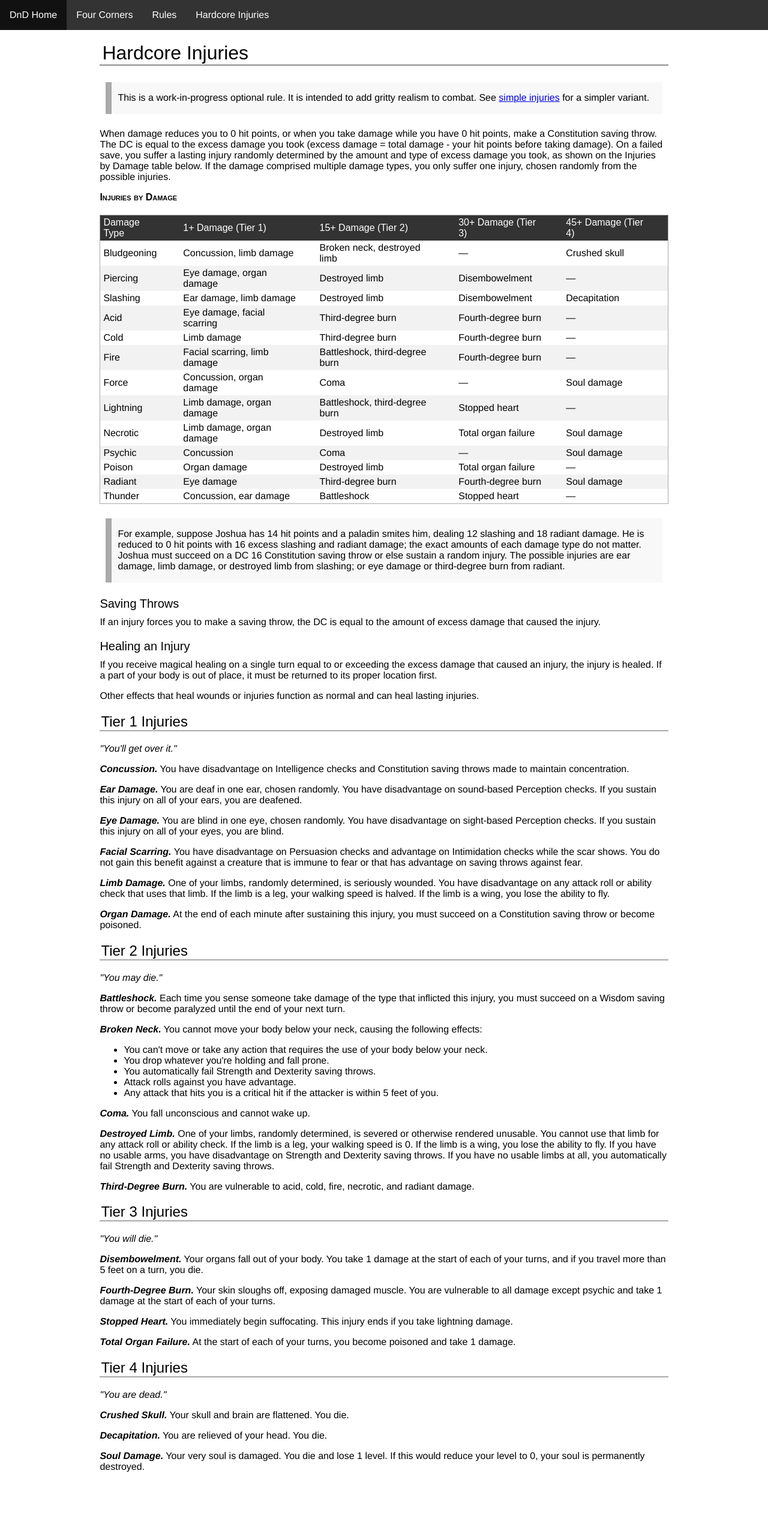
After one commit to JamesMcClung/dnd-mostly-marble, a PHP site: page /settings/four-corners/rules/hardcore-injuries.html in a window 1280 px wide. The commit adds this page. Shown: the whole page at 60% size. Run offline with PHP 8.4, Linux system fonts and the light colour scheme.

Commit message:
injury variant rules and styling qol

```diff
--- /dev/null
+++ b/settings/four-corners/rules/hardcore-injuries.html
@@ -0,0 +1,118 @@
+<!DOCTYPE html>
+<html>
+
+<head>
+    <meta charset="UTF-8">
+    <title>
+        Hardcore Injuries
+    </title>
+    <link rel="stylesheet" href="/styles.css">
+</head>
+
+<body>
+    <header>
+        <ul>
+            <li><a href="/index.html">DnD Home</a></li>
+            <li><a href="../../four-corners.html">Four Corners</a></li><li><a href="../rules.html">Rules</a></li><li><a href="hardcore-injuries.html">Hardcore Injuries</a></li>
+            <!-- e.g. <li><a href="four-corners.html">Four Corners</a></li> -->
+        </ul>
+    </header>
+
+
+    <article>
+        <h1 id="hardcore-injuries">Hardcore Injuries</h1>
+
+<blockquote>
+<p>This is a work-in-progress optional rule. It is intended to add gritty realism to combat. See <a href="simple-injuries.html">simple injuries</a> for a simpler variant.</p>
+</blockquote>
+
+<p>When damage reduces you to 0 hit points, or when you take damage while you have 0 hit points, make a Constitution saving throw. The DC is equal to the excess damage you took (excess damage = total damage - your hit points before taking damage). On a failed save, you suffer a lasting injury randomly determined by the amount and type of excess damage you took, as shown on the Injuries by Damage table below. If the damage comprised multiple damage types, you only suffer one injury, chosen randomly from the possible injuries.</p>
+
+<h6 id="injuries-by-damage">Injuries by Damage</h6>
+<table><thead>
+<tr><th align='left'>Damage Type</th><th align='left'>1+ Damage (Tier 1)</th><th align='left'>15+ Damage (Tier 2)</th><th align='left'>30+ Damage (Tier 3)</th><th align='left'>45+ Damage (Tier 4)</th></tr>
+</thead><tbody>
+<tr><td align='left'>Bludgeoning</td><td align='left'>Concussion, limb damage</td><td align='left'>Broken neck, destroyed limb</td><td align='left'>—</td><td align='left'>Crushed skull</td></tr>
+<tr><td align='left'>Piercing</td><td align='left'>Eye damage, organ damage</td><td align='left'>Destroyed limb</td><td align='left'>Disembowelment</td><td align='left'>—</td></tr>
+<tr><td align='left'>Slashing</td><td align='left'>Ear damage, limb damage</td><td align='left'>Destroyed limb</td><td align='left'>Disembowelment</td><td align='left'>Decapitation</td></tr>
+<tr><td align='left'>Acid</td><td align='left'>Eye damage, facial scarring</td><td align='left'>Third-degree burn</td><td align='left'>Fourth-degree burn</td><td align='left'>—</td></tr>
+<tr><td align='left'>Cold</td><td align='left'>Limb damage</td><td align='left'>Third-degree burn</td><td align='left'>Fourth-degree burn</td><td align='left'>—</td></tr>
+<tr><td align='left'>Fire</td><td align='left'>Facial scarring, limb damage</td><td align='left'>Battleshock, third-degree burn</td><td align='left'>Fourth-degree burn</td><td align='left'>—</td></tr>
+<tr><td align='left'>Force</td><td align='left'>Concussion, organ damage</td><td align='left'>Coma</td><td align='left'>—</td><td align='left'>Soul damage</td></tr>
+<tr><td align='left'>Lightning</td><td align='left'>Limb damage, organ damage</td><td align='left'>Battleshock, third-degree burn</td><td align='left'>Stopped heart</td><td align='left'>—</td></tr>
+<tr><td align='left'>Necrotic</td><td align='left'>Limb damage, organ damage</td><td align='left'>Destroyed limb</td><td align='left'>Total organ failure</td><td align='left'>Soul damage</td></tr>
+<tr><td align='left'>Psychic</td><td align='left'>Concussion</td><td align='left'>Coma</td><td align='left'>—</td><td align='left'>Soul damage</td></tr>
+<tr><td align='left'>Poison</td><td align='left'>Organ damage</td><td align='left'>Destroyed limb</td><td align='left'>Total organ failure</td><td align='left'>—</td></tr>
+<tr><td align='left'>Radiant</td><td align='left'>Eye damage</td><td align='left'>Third-degree burn</td><td align='left'>Fourth-degree burn</td><td align='left'>Soul damage</td></tr>
+<tr><td align='left'>Thunder</td><td align='left'>Concussion, ear damage</td><td align='left'>Battleshock</td><td align='left'>Stopped heart</td><td align='left'>—</td></tr>
+</tbody></table>
+
+<blockquote>
+<p>For example, suppose Joshua has 14 hit points and a paladin smites him, dealing 12 slashing and 18 radiant damage. He is reduced to 0 hit points with 16 excess  slashing and radiant damage; the exact amounts of each damage type do not matter. Joshua must succeed on a DC 16 Constitution saving throw or else sustain a random injury. The possible injuries are ear damage, limb damage, or destroyed limb from slashing; or eye damage or third-degree burn from radiant.</p>
+</blockquote>
+
+<h3 id="saving-throws">Saving Throws</h3>
+<p>If an injury forces you to make a saving throw, the DC is equal to the amount of excess damage that caused the injury.</p>
+
+<h3 id="healing-an-injury">Healing an Injury</h3>
+<p>If you receive magical healing on a single turn equal to or exceeding the excess damage that caused an injury, the injury is healed. If a part of your body is out of place, it must be returned to its proper location first.</p>
+
+<p>Other effects that heal wounds or injuries function as normal and can heal lasting injuries.</p>
+
+<h2 id="tier-1-injuries">Tier 1 Injuries</h2>
+<p><i>"You'll get over it."</i></p>
+
+<p><b><i>Concussion.</i></b> You have disadvantage on Intelligence checks and Constitution saving throws made to maintain concentration.</p>
+
+<p><b><i>Ear Damage.</i></b> You are deaf in one ear, chosen randomly. You have disadvantage on sound-based Perception checks. If you sustain this injury on all of your ears, you are deafened.</p>
+
+<p><b><i>Eye Damage.</i></b> You are blind in one eye, chosen randomly. You have disadvantage on sight-based Perception checks. If you sustain this injury on all of your eyes, you are blind.</p>
+
+<p><b><i>Facial Scarring.</i></b> You have disadvantage on Persuasion checks and advantage on Intimidation checks while the scar shows. You do not gain this benefit against a creature that is immune to fear or that has advantage on saving throws against fear.</p>
+
+<p><b><i>Limb Damage.</i></b> One of your limbs, randomly determined, is seriously wounded. You have disadvantage on any attack roll or ability check that uses that limb. If the limb is a leg, your walking speed is halved. If the limb is a wing, you lose the ability to fly.</p>
+
+<p><b><i>Organ Damage.</i></b> At the end of each minute after sustaining this injury, you must succeed on a Constitution saving throw or become poisoned.</p>
+
+<h2 id="tier-2-injuries">Tier 2 Injuries</h2>
+<p><i>"You may die."</i></p>
+
+<p><b><i>Battleshock.</i></b> Each time you sense someone take damage of the type that inflicted this injury, you must succeed on a Wisdom saving throw or become paralyzed until the end of your next turn.</p>
+
+<p><b><i>Broken Neck.</i></b> You cannot move your body below your neck, causing the following effects:</p>
+<ul><li>You can't move or take any action that requires the use of your body below your neck.
+</li><li>You drop whatever you're holding and fall prone.
+</li><li>You automatically fail Strength and Dexterity saving throws.
+</li><li>Attack rolls against you have advantage.
+</li><li>Any attack that hits you is a critical hit if the attacker is within 5 feet of you.
+</li></ul>
+
+<p><b><i>Coma.</i></b> You fall unconscious and cannot wake up.</p>
+
+<p><b><i>Destroyed Limb.</i></b> One of your limbs, randomly determined, is severed or otherwise rendered unusable. You cannot use that limb for any attack roll or ability check. If the limb is a leg, your walking speed is 0. If the limb is a wing, you lose the ability to fly. If you have no usable arms, you have disadvantage on Strength and Dexterity saving throws. If you have no usable limbs at all, you automatically fail Strength and Dexterity saving throws.</p>
+
+<p><b><i>Third-Degree Burn.</i></b> You are vulnerable to acid, cold, fire, necrotic, and radiant damage.</p>
+
+<h2 id="tier-3-injuries">Tier 3 Injuries</h2>
+<p><i>"You will die."</i></p>
+
+<p><b><i>Disembowelment.</i></b> Your organs fall out of your body. You take 1 damage at the start of each of your turns, and if you travel more than 5 feet on a turn, you die.</p>
+
+<p><b><i>Fourth-Degree Burn.</i></b> Your skin sloughs off, exposing damaged muscle. You are vulnerable to all damage except psychic and take 1 damage at the start of each of your turns.</p>
+
+<p><b><i>Stopped Heart.</i></b> You immediately begin suffocating. This injury ends if you take lightning damage.</p>
+
+<p><b><i>Total Organ Failure.</i></b> At the start of each of your turns, you become poisoned and take 1 damage.</p>
+
+<h2 id="tier-4-injuries">Tier 4 Injuries</h2>
+<p><i>"You are dead."</i></p>
+
+<p><b><i>Crushed Skull.</i></b> Your skull and brain are flattened. You die.</p>
+
+<p><b><i>Decapitation.</i></b> You are relieved of your head. You die.</p>
+
+<p><b><i>Soul Damage.</i></b> Your very soul is damaged. You die and lose 1 level. If this would reduce your level to 0, your soul is permanently destroyed.</p>
+    </article>
+</body>
+
+</html>
--- a/styles.css
+++ b/styles.css
@@ -43,17 +43,21 @@ article {
 }
 h1 {
   font: 32px Arial, Geneva, Helvetica, sans-serif;
-  padding: 2px;
+  padding-left: 4px;
   border-bottom: 3px solid #aaaaaa;
 }
 h2 {
   font: 24px Arial, Geneva, Helvetica, sans-serif;
-  padding: 2px;
+  padding-left: 2px;
   border-bottom: 2px solid #aaaaaa;
 }
 h3 {
   font: 20px Arial, Geneva, Helvetica, sans-serif;
   margin-bottom: -6px;
+}
+h4 {
+  font: 18px Arial, Geneva, Helvetica, sans-serif;
+  margin-bottom: -10px;
 }
 .table-title {
   font: 16px Arial, Geneva, Helvetica, sans-serif;
@@ -277,10 +281,8 @@ table tr:nth-child(even) {
   font-size: 13px;
 }
 del {
+  display: block;
   text-decoration: none;
-  background-color: lightcoral;
-}
-del * {
   background-color: lightcoral;
 }
 h1::before,
@@ -296,3 +298,9 @@ h6::before {
   visibility: hidden;
   pointer-events: none;
 }
+blockquote {
+  background: #f8f8f8;
+  border-left: 10px solid #aaaaaa;
+  margin: 1.5em 10px;
+  padding: 0.1em 10px;
+}
```
Also changed, not shown: settings/four-corners/rules.html (+9 -4 lines), settings/four-corners/rules/simple-injuries.html (added, +70 -0 lines).
